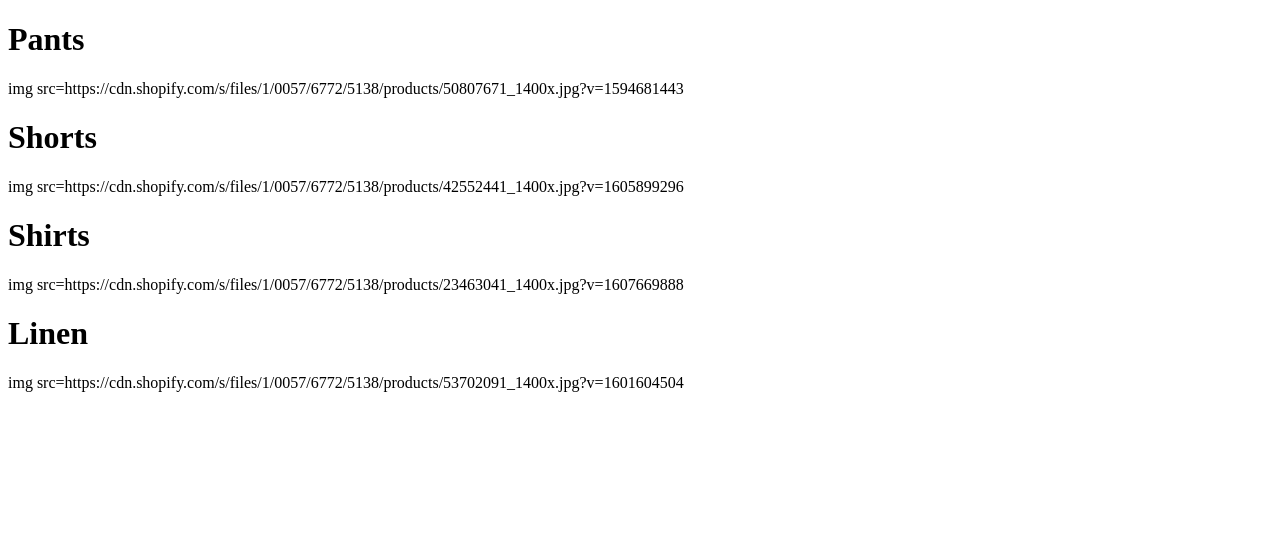
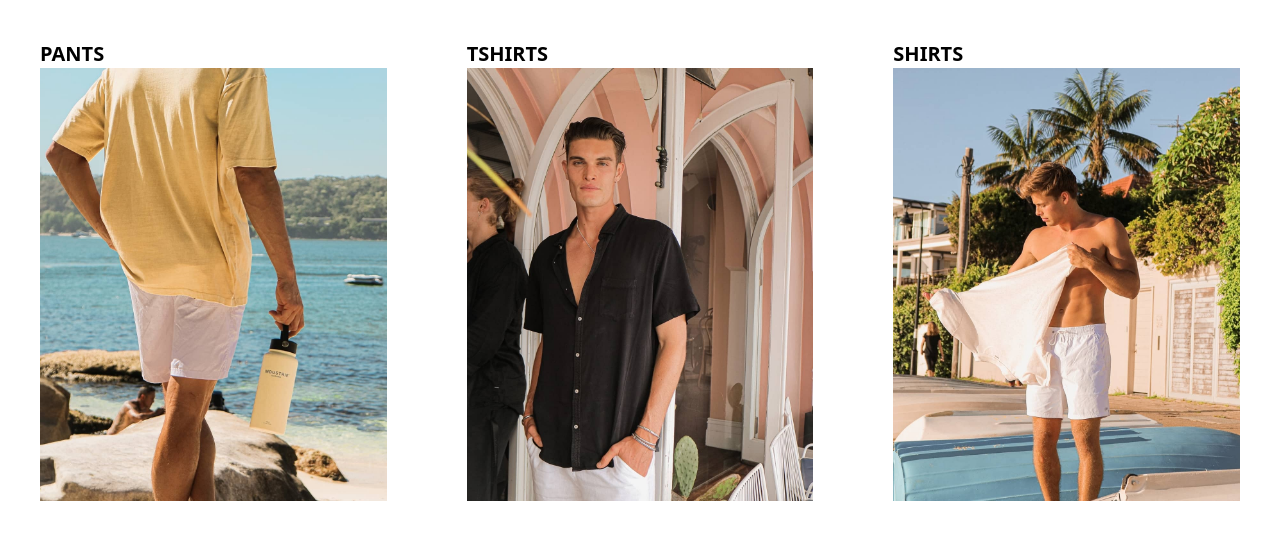
Before and after one commit to fsdonoso/HW2, a plain HTML site: page Products.html in a window 1280 px wide. Drawn offline with nearby package versions, Linux system fonts and the light colour scheme.

Commit message:
Last Version

```diff
--- a/Products.html
+++ b/Products.html
@@ -1,22 +1,36 @@
 <!DOCTYPE html>
 <html lang="en">
+
 <head>
-    <meta charset="UTF-8">
-    <meta name="viewport" content="width=device-width, initial-scale=1.0">
-    <title> Our products...</title>
+
+<meta charset="UTF-8">
+<meta name="viewport" content="width=device-width, initial-scale=1.0">
+<title>Products</title>
+<link href="https://unpkg.com/tailwindcss@^2/dist/tailwind.min.css" rel="stylesheet" type="text/css">
+
 </head>
-<body>
-    <h1> Pants </h1>
-    <p>img src=https://cdn.shopify.com/s/files/1/0057/6772/5138/products/50807671_1400x.jpg?v=1594681443</p>
 
-    <h1> Shorts </h1>
-    <p>img src=https://cdn.shopify.com/s/files/1/0057/6772/5138/products/42552441_1400x.jpg?v=1605899296</p>
+<div class="md:flex">
 
-    <h1> Shirts </h1>
-    <p>img src=https://cdn.shopify.com/s/files/1/0057/6772/5138/products/23463041_1400x.jpg?v=1607669888</p>
 
-    <h1> Linen </h1>
-    <p>img src=https://cdn.shopify.com/s/files/1/0057/6772/5138/products/53702091_1400x.jpg?v=1601604504</p>
+<div class="w-1/3 p-10">
+    <h2 class="font-bold text-xl">PANTS</h2>
+    <img class="p-93 rounded-x1" src="foto3.jpg">
+</div>
+
+<div class="w-1/3 p-10">
+    <h2 class="font-bold text-xl">TSHIRTS</h2>
+    <img class="p-93 rounded-x1" src="foto4.jpg">
+</div>
+
+<div class="w-1/3 p-10">
+    <h2 class="font-bold text-xl">SHIRTS</h2>
+    <img class="p-93 rounded-x1" src="foto5.jpg">
+</div>
+
+
+</div>
+
 
 </body>
 </html>
```
Also changed, not shown: Whoweare.html (+19 -8 lines).
